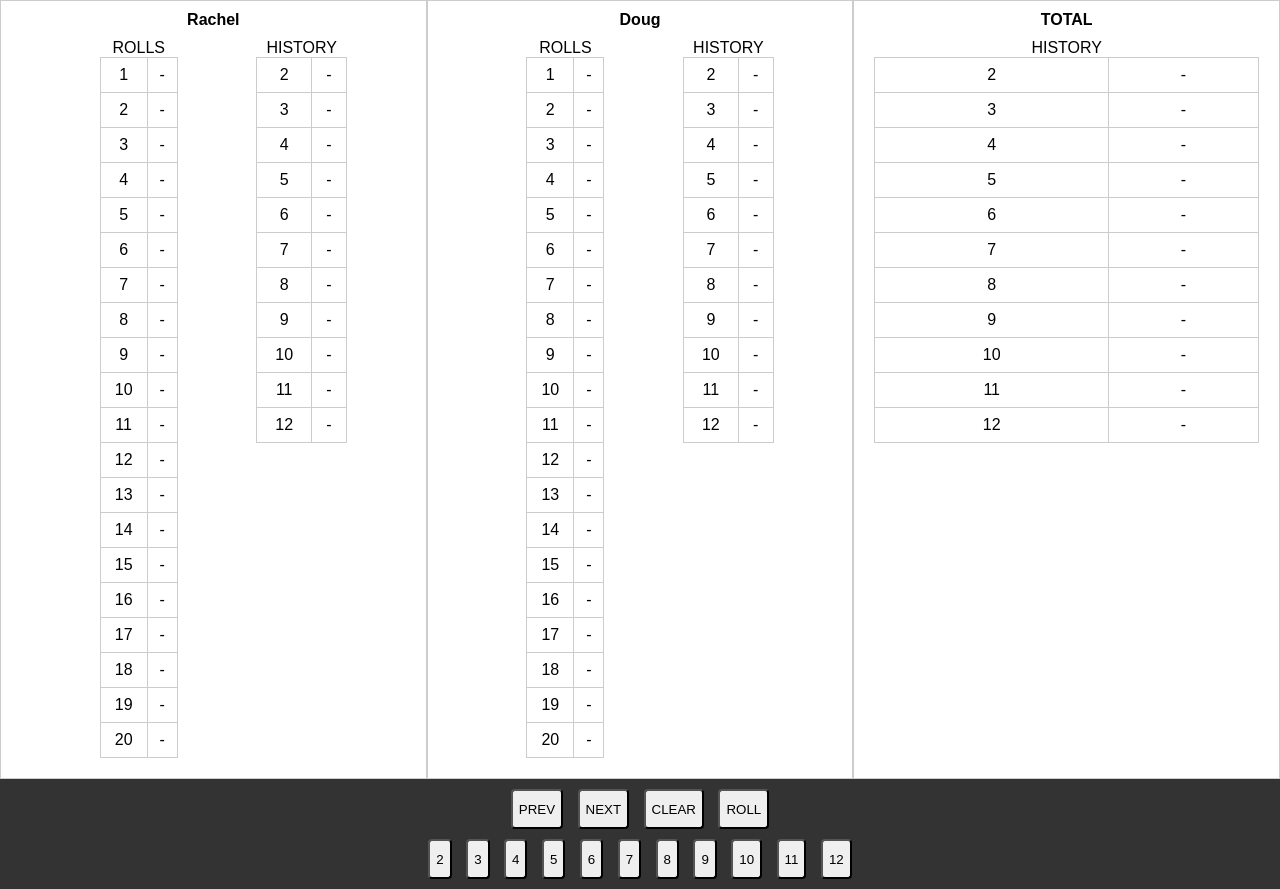
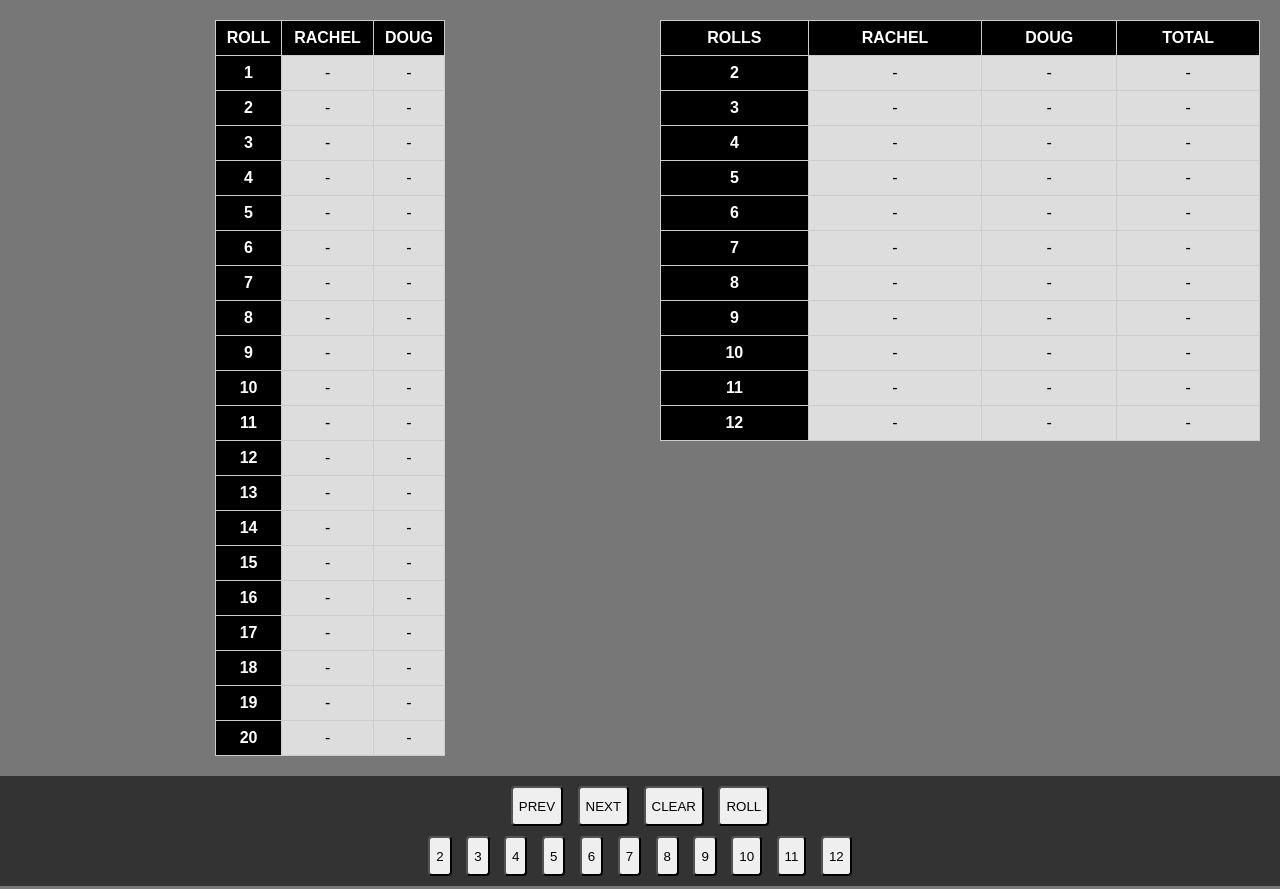
Before and after one commit to dtissier/dtissier.github.io, a plain HTML site: page catan_stats/index.html in a window 1280 px wide. Drawn offline with Linux system fonts and the light colour scheme.

Commit message:
Add some javascript

```diff
--- a/catan_stats/index.html
+++ b/catan_stats/index.html
@@ -4,6 +4,7 @@
     <meta charset="UTF-8">
     <meta name="viewport" content="width=device-width, initial-scale=1.0">
     <title>Catan Stats</title>
+    <script src="script.js" defer></script>
     <style>
         /* Reset some default styles for consistency */
         body, html {
@@ -11,6 +12,7 @@
             padding: 0;
             height: 100%;
             font-family: Arial, sans-serif;
+            background-color: #777777;
         }
         /* Style for the main container */
         .container {
@@ -22,12 +24,12 @@
         .content {
             flex: 1;
             display: flex;
+            justify-content: space-evenly;
         }
         /* Style for the three columns */
         .column {
             flex: 1;
             padding: 10px;
-            border: 1px solid #ccc;
             text-align: center; /* Center justify column titles */
         }
         /* Style for the footer */
@@ -51,6 +53,13 @@
           padding: 8px;
           text-align: center;
         }
+        td {
+            background-color: #dddddd;
+        }
+        th {
+            color: white;
+            background-color: black;
+        }
         button {
           height: 40px;
           margin: 5px;
@@ -63,136 +72,72 @@
     <div class="container">
         <div class="content">
             <div class="column">
-              <b>Rachel</b>
               <div class="table-container">
                 <div>
                     <table>
-                      <caption>ROLLS</caption>
-                      <tr><td>1</td><td>-</td></tr>
-                      <tr><td>2</td><td>-</td></tr>
-                      <tr><td>3</td><td>-</td></tr>
-                      <tr><td>4</td><td>-</td></tr>
-                      <tr><td>5</td><td>-</td></tr>
-                      <tr><td>6</td><td>-</td></tr>
-                      <tr><td>7</td><td>-</td></tr>
-                      <tr><td>8</td><td>-</td></tr>
-                      <tr><td>9</td><td>-</td></tr>
-                      <tr><td>10</td><td>-</td></tr>
-                      <tr><td>11</td><td>-</td></tr>
-                      <tr><td>12</td><td>-</td></tr>
-                      <tr><td>13</td><td>-</td></tr>
-                      <tr><td>14</td><td>-</td></tr>
-                      <tr><td>15</td><td>-</td></tr>
-                      <tr><td>16</td><td>-</td></tr>
-                      <tr><td>17</td><td>-</td></tr>
-                      <tr><td>18</td><td>-</td></tr>
-                      <tr><td>19</td><td>-</td></tr>
-                      <tr><td>20</td><td>-</td></tr>
+                      <tr><th>ROLL</td><th id="p0_roll_name">RACHEL</td><th id="p1_roll_name">DOUG</th></tr>
+                      <tr><th>1</th><td id="p0_roll_0">-</td><td id="p1_roll_0">-</td></tr>
+                      <tr><th>2</th><td id="p0_roll_1">-</td><td id="p1_roll_1">-</td></tr>
+                      <tr><th>3</th><td id="p0_roll_2">-</td><td id="p1_roll_2">-</td></tr>
+                      <tr><th>4</th><td id="p0_roll_3">-</td><td id="p1_roll_3">-</td></tr>
+                      <tr><th>5</th><td id="p0_roll_4">-</td><td id="p1_roll_4">-</td></tr>
+                      <tr><th>6</th><td id="p0_roll_5">-</td><td id="p1_roll_5">-</td></tr>
+                      <tr><th>7</th><td id="p0_roll_6">-</td><td id="p1_roll_6">-</td></tr>
+                      <tr><th>8</th><td id="p0_roll_7">-</td><td id="p1_roll_7">-</td></tr>
+                      <tr><th>9</th><td id="p0_roll_8">-</td><td id="p1_roll_8">-</td></tr>
+                      <tr><th>10</th><td id="p0_roll_9">-</td><td id="p1_roll_9">-</td></tr>
+                      <tr><th>11</th><td id="p0_roll_10">-</td><td id="p1_roll_10">-</td></tr>
+                      <tr><th>12</th><td id="p0_roll_11">-</td><td id="p1_roll_11">-</td></tr>
+                      <tr><th>13</th><td id="p0_roll_12">-</td><td id="p1_roll_12">-</td></tr>
+                      <tr><th>14</th><td id="p0_roll_13">-</td><td id="p1_roll_13">-</td></tr>
+                      <tr><th>15</th><td id="p0_roll_14">-</td><td id="p1_roll_14">-</td></tr>
+                      <tr><th>16</th><td id="p0_roll_15">-</td><td id="p1_roll_15">-</td></tr>
+                      <tr><th>17</th><td id="p0_roll_16">-</td><td id="p1_roll_16">-</td></tr>
+                      <tr><th>18</th><td id="p0_roll_17">-</td><td id="p1_roll_17">-</td></tr>
+                      <tr><th>19</th><td id="p0_roll_18">-</td><td id="p1_roll_18">-</td></tr>
+                      <tr><th>20</th><td id="p0_roll_19">-</td><td id="p1_roll_19">-</td></tr>
                     </table>
-                </div>
-                <div>
-                  <table>
-                      <caption>HISTORY</caption>
-                      <tr><td>2</td><td>-</td></tr>
-                      <tr><td>3</td><td>-</td></tr>
-                      <tr><td>4</td><td>-</td></tr>
-                      <tr><td>5</td><td>-</td></tr>
-                      <tr><td>6</td><td>-</td></tr>
-                      <tr><td>7</td><td>-</td></tr>
-                      <tr><td>8</td><td>-</td></tr>
-                      <tr><td>9</td><td>-</td></tr>
-                      <tr><td>10</td><td>-</td></tr>
-                      <tr><td>11</td><td>-</td></tr>
-                      <tr><td>12</td><td>-</td></tr>
-                  </table>
                 </div>
               </div>
             </div>
             <div class="column">
-              <b>Doug</b>
-              <div class="table-container">
-                  <div>
-                      <table>
-                        <caption>ROLLS</caption>
-                        <tr><td>1</td><td>-</td></tr>
-                        <tr><td>2</td><td>-</td></tr>
-                        <tr><td>3</td><td>-</td></tr>
-                        <tr><td>4</td><td>-</td></tr>
-                        <tr><td>5</td><td>-</td></tr>
-                        <tr><td>6</td><td>-</td></tr>
-                        <tr><td>7</td><td>-</td></tr>
-                        <tr><td>8</td><td>-</td></tr>
-                        <tr><td>9</td><td>-</td></tr>
-                        <tr><td>10</td><td>-</td></tr>
-                        <tr><td>11</td><td>-</td></tr>
-                        <tr><td>12</td><td>-</td></tr>
-                        <tr><td>13</td><td>-</td></tr>
-                        <tr><td>14</td><td>-</td></tr>
-                        <tr><td>15</td><td>-</td></tr>
-                        <tr><td>16</td><td>-</td></tr>
-                        <tr><td>17</td><td>-</td></tr>
-                        <tr><td>18</td><td>-</td></tr>
-                        <tr><td>19</td><td>-</td></tr>
-                        <tr><td>20</td><td>-</td></tr>
-                      </table>
-                  </div>
-                  <div>
-                    <table>
-                        <caption>HISTORY</caption>
-                        <tr><td>2</td><td>-</td></tr>
-                        <tr><td>3</td><td>-</td></tr>
-                        <tr><td>4</td><td>-</td></tr>
-                        <tr><td>5</td><td>-</td></tr>
-                        <tr><td>6</td><td>-</td></tr>
-                        <tr><td>7</td><td>-</td></tr>
-                        <tr><td>8</td><td>-</td></tr>
-                        <tr><td>9</td><td>-</td></tr>
-                        <tr><td>10</td><td>-</td></tr>
-                        <tr><td>11</td><td>-</td></tr>
-                        <tr><td>12</td><td>-</td></tr>
-                    </table>
-                  </div>
-              </div>
-            </div>
-            <div class="column">
-              <b>TOTAL</b>
               <div class="table-container">
                 <table>
-                  <caption>HISTORY</caption>
-                  <tr><td>2</td><td>-</td></tr>
-                  <tr><td>3</td><td>-</td></tr>
-                  <tr><td>4</td><td>-</td></tr>
-                  <tr><td>5</td><td>-</td></tr>
-                  <tr><td>6</td><td>-</td></tr>
-                  <tr><td>7</td><td>-</td></tr>
-                  <tr><td>8</td><td>-</td></tr>
-                  <tr><td>9</td><td>-</td></tr>
-                  <tr><td>10</td><td>-</td></tr>
-                  <tr><td>11</td><td>-</td></tr>
-                  <tr><td>12</td><td>-</td></tr>
+                    <tr><th>ROLLS</th><th id="p0_rolls_name">RACHEL</th><th id="p1_rolls_name">DOUG</th><th>TOTAL</th></tr>
+                    <tr><th>2</th><td id="p0_rolls_2">-</td><td id="p1_rolls_2">-</td><td id="rolls_2">-</td></tr>
+                    <tr><th>3</th><td id="p0_rolls_3">-</td><td id="p1_rolls_3">-</td><td id="rolls_3">-</td></tr>
+                    <tr><th>4</th><td id="p0_rolls_4">-</td><td id="p1_rolls_4">-</td><td id="rolls_4">-</td></tr>
+                    <tr><th>5</th><td id="p0_rolls_5">-</td><td id="p1_rolls_5">-</td><td id="rolls_5">-</td></tr>
+                    <tr><th>6</th><td id="p0_rolls_6">-</td><td id="p1_rolls_6">-</td><td id="rolls_6">-</td></tr>
+                    <tr><th>7</th><td id="p0_rolls_7">-</td><td id="p1_rolls_7">-</td><td id="rolls_7">-</td></tr>
+                    <tr><th>8</th><td id="p0_rolls_8">-</td><td id="p1_rolls_8">-</td><td id="rolls_8">-</td></tr>
+                    <tr><th>9</th><td id="p0_rolls_9">-</td><td id="p1_rolls_9">-</td><td id="rolls_9">-</td></tr>
+                    <tr><th>10</th><td id="p0_rolls_10">-</td><td id="p1_rolls_10">-</td><td id="rolls_10">-</td></tr>
+                    <tr><th>11</th><td id="p0_rolls_11">-</td><td id="p1_rolls_11">-</td><td id="rolls_11">-</td></tr>
+                    <tr><th>12</th><td id="p0_rolls_12">-</td><td id="p1_rolls_12">-</td><td id="rolls_12">-</td></tr>
                 </table>
               </div>
             </div>
         </div>
         <footer>
             <div class="row">
-              <button>PREV</button>
-              <button>NEXT</button>
-              <button>CLEAR</button>
-              <button>ROLL</button>
+              <button id="prev">PREV</button>
+              <button id="next">NEXT</button>
+              <button id="clear">CLEAR</button>
+              <button id="roll">ROLL</button>
             </div>
             <div class="row">
-              <button>2</button>
-              <button>3</button>
-              <button>4</button>
-              <button>5</button>
-              <button>6</button>
-              <button>7</button>
-              <button>8</button>
-              <button>9</button>
-              <button>10</button>
-              <button>11</button>
-              <button>12</button>
+              <button id="roll_2">2</button>
+              <button id="roll_3">3</button>
+              <button id="roll_4">4</button>
+              <button id="roll_5">5</button>
+              <button id="roll_6">6</button>
+              <button id="roll_7">7</button>
+              <button id="roll_8">8</button>
+              <button id="roll_9">9</button>
+              <button id="roll_10">10</button>
+              <button id="roll_11">11</button>
+              <button id="roll_12">12</button>
             </div>
         </footer>
     </div>
```
Also changed, not shown: catan_stats/script.js (added, +95 -0 lines).
